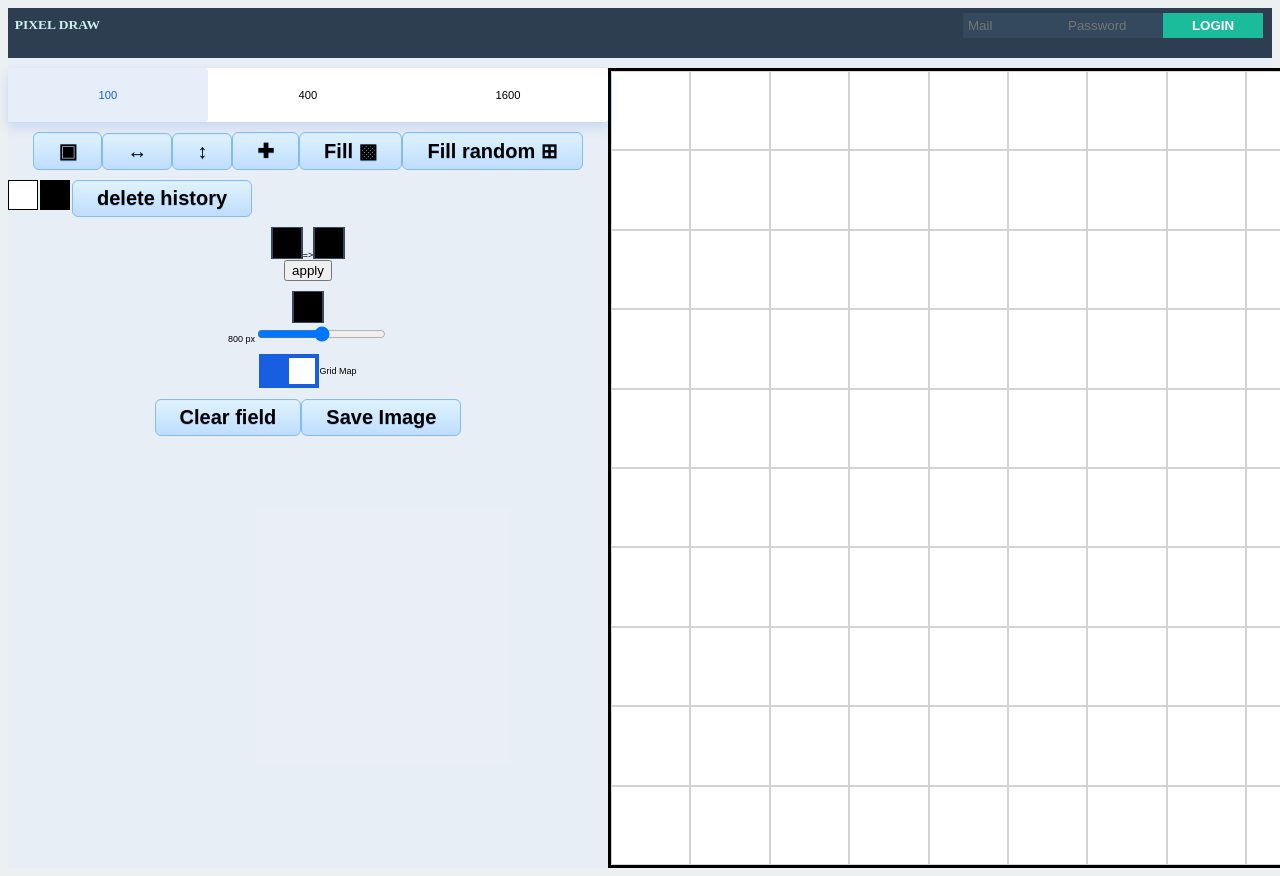
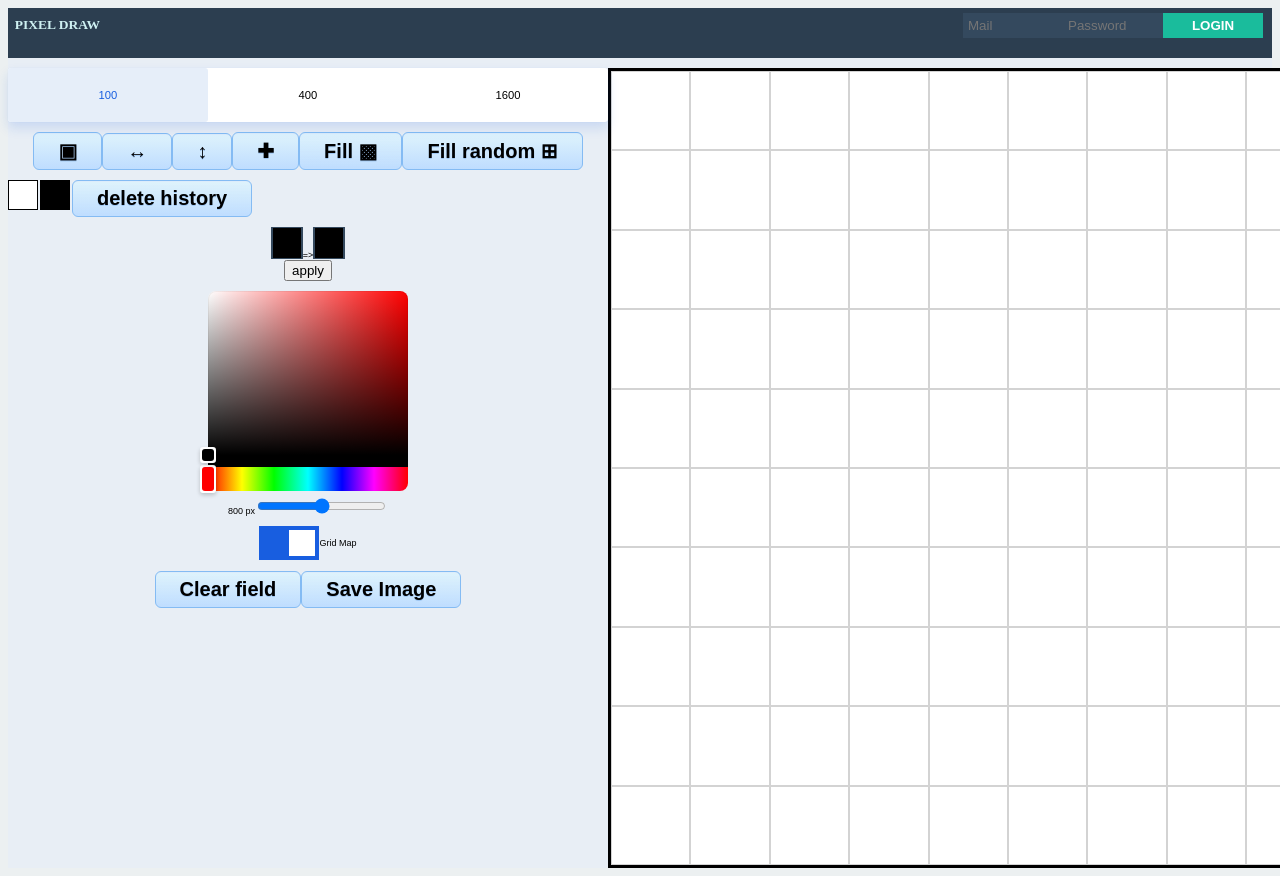
Before and after one commit to bogutskii/pixel-draw, a React (Create React App) app: page / in a window 1280 px wide. Shown: the top 876 px of the page. Built offline with nearby package versions, Linux system fonts and the light colour scheme; no server answers.

Commit message:
-color picker

```diff
--- a/package.json
+++ b/package.json
@@ -11,6 +11,7 @@
     "dom-to-image": "^2.6.0",
     "node-sass": "^5.0.0",
     "react": "17.0.1",
+    "react-colorful": "^5.2.3",
     "react-dom": "17.0.1",
     "react-redux": "^7.2.2",
     "react-scripts": "4.0.0",
--- a/src/Components/CurrentColor.js
+++ b/src/Components/CurrentColor.js
@@ -1,13 +1,15 @@
-import React from 'react';
+import React, { useState } from 'react';
+import { HexColorPicker } from 'react-colorful';
+
 import { connect } from 'react-redux';
 
 const CurrentColor = (props) => {
   return (
-    <div>
-      <input
-        type="color"
-        value={props.currentColor}
-        onChange={(e) => props.changeColor(e.target.value)}
+    <div className="custom-pointers">
+      <HexColorPicker
+        className="mg-0-a"
+        color={props.currentColor}
+        onChange={(color) => props.changeColor(color)}
       />
     </div>
   );
--- a/src/styles.css
+++ b/src/styles.css
@@ -330,3 +330,17 @@ input[type='color']::-webkit-color-swatch {
     transform: translateY(0) scaleY(4.5);
   }
 }
+
+
+/*color picker*/
+/* Custom poiners */
+.custom-pointers .react-colorful__saturation-pointer {
+  width: 16px;
+  height: 16px;
+  border-radius: 3px;
+}
+.custom-pointers .react-colorful__hue-pointer,
+.custom-pointers .react-colorful__alpha-pointer {
+  width: 16px;
+  border-radius: 3px;
+}
```
Also changed, not shown: 1 other file (tests, documents, lock files or other folders).
